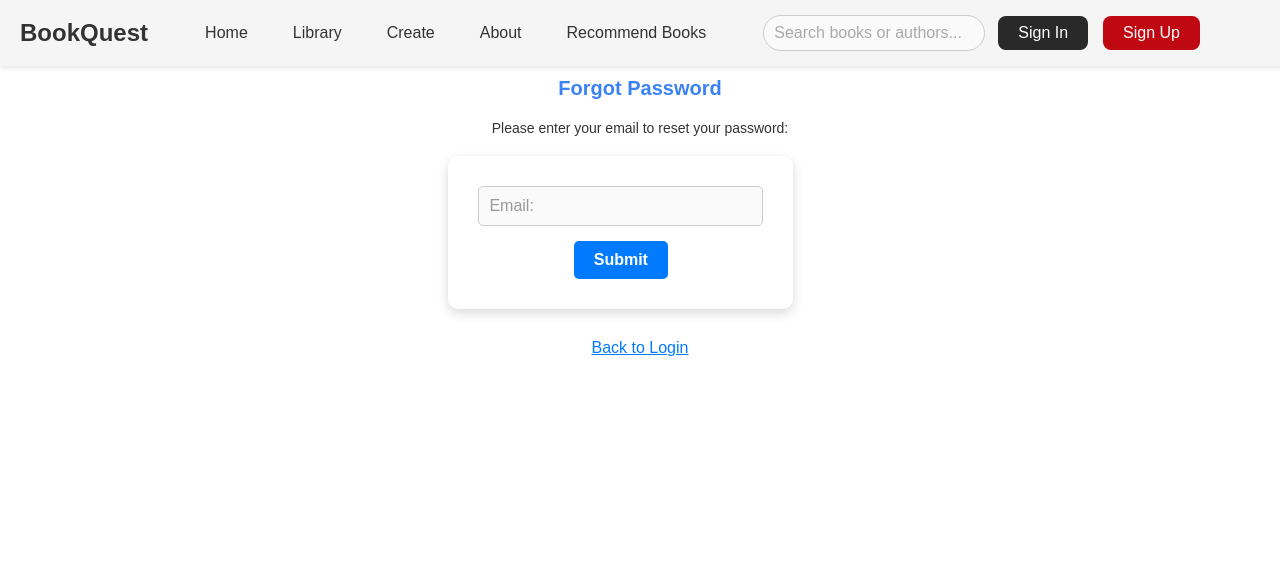
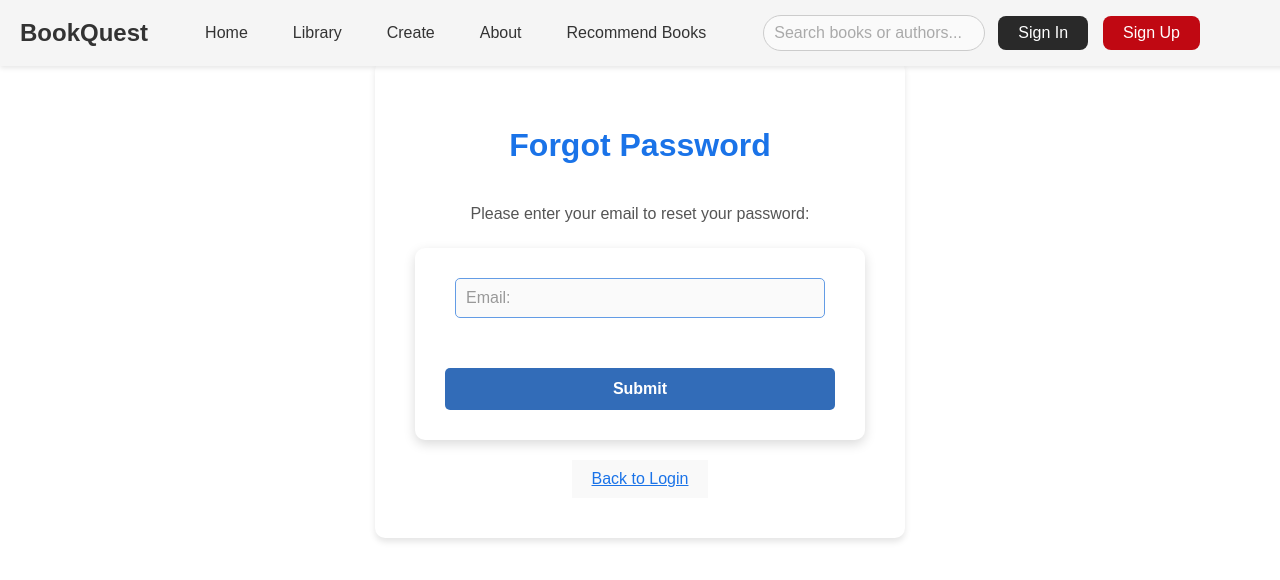
Before and after one commit to vantam3/Capstone1_FE, a React (Create React App) app in the folder book_web/: page /login in a window 1280 px wide. Both pictures are taken after a click on the button "Forgot password?". Shown: the top 580 px of the page. Built offline with nearby package versions, Linux system fonts and the light colour scheme.

Commit message:
fix forgot

```diff
--- a/book_web/src/pages/Login/Login.css
+++ b/book_web/src/pages/Login/Login.css
@@ -213,3 +213,169 @@ background-color: #f0f0f0;
 .button_cancel:focus {
 outline: none;
 }
+/* Forgot Password Section */
+.forgot-password-box {
+  background-color: white;
+  padding: 40px;
+  border-radius: 10px;
+  box-shadow: 0 4px 6px rgba(0, 0, 0, 0.1);
+  max-width: 450px; /* Increased width for better balance */
+  width: 90%; /* Responsive width */
+  display: flex;
+  flex-direction: column;
+  align-items: center;
+  justify-content: center;
+  margin: 0 auto; /* Centers the box */
+}
+
+.forgot-password-box h2 {
+  font-size: 32px;
+  color: #1a73e8;
+  margin-bottom: 25px; /* Slightly increased spacing for balance */
+  display: flex;
+  flex-direction: column;
+  align-items: center;
+  justify-content: center;
+}
+
+.forgot-password-box p {
+  font-size: 16px;
+  margin-bottom: 25px;
+  color: #555; /* Subtle darker shade for better readability */
+  text-align: center;
+}
+
+/* Input Fields for Confirmation Code and Password Reset */
+.forgot-password-box input {
+  width: 100%;
+  padding: 12px; /* Increased padding for better touch targets */
+  font-size: 16px;
+  border: 1px solid #639ce5;
+  border-radius: 5px;
+  margin-bottom: 20px;
+  text-align: left; /* Left-align input text */
+}
+
+/* Submit and Reset Buttons */
+.button_forgot,
+.button_reset {
+  width: 100%; /* Full width for balanced alignment */
+  padding: 12px;
+  font-size: 16px;
+  background-color: #326cb8;
+  color: white;
+  border: none;
+  border-radius: 5px;
+  cursor: pointer;
+  margin-top: 10px;
+}
+
+.button_forgot:hover,
+.button_reset:hover {
+  background-color: #639ce5;
+}
+
+/* Back to Login Button */
+.button_cancel {
+  background-color: #f9f9f9;
+  color: #1a73e8;
+  font-size: 16px;
+  text-decoration: underline;
+  margin-top: 20px;
+  padding: 10px 20px;
+  border: none;
+  cursor: pointer;
+}
+
+.button_cancel:hover {
+  color: #0056b3;
+  background-color: #f0f0f0;
+}
+
+/* Labels for Inputs */
+.forgot-password-box label {
+  display: block;
+  margin-bottom: 5px;
+  font-size: 14px;
+  color: #639ce5;
+  text-align: left;
+  width: 100%;
+}
+
+/* Success Message for Reset */
+.success-message {
+  color: #28a745;
+  font-size: 16px;
+  margin-bottom: 20px;
+  text-align: center;
+}
+
+/* Error Message for Validation */
+.error-message {
+  color: #c00812;
+  font-size: 16px;
+  margin-bottom: 20px;
+  text-align: center;
+}
+/* Reset Password Form */
+.forgot-password-box form {
+  width: 100%;
+  display: flex;
+  flex-direction: column;
+  align-items: center;
+  gap: 20px; /* Add space between form fields */
+}
+
+.forgot-password-box form div {
+  width: 100%;
+  display: flex;
+  flex-direction: column;
+  align-items: flex-start;
+}
+
+.forgot-password-box label {
+  font-size: 14px;
+  color: #639ce5;
+  margin-bottom: 5px;
+  text-align: left;
+  width: 100%;
+}
+
+.forgot-password-box input {
+  width: calc(100% - 20px); /* Add padding within input */
+  padding: 10px;
+  font-size: 16px;
+  border: 1px solid #639ce5;
+  border-radius: 5px;
+  box-sizing: border-box; /* Ensure padding doesn't overflow */
+}
+
+/* Reset Password Button */
+.button_reset {
+  width: 50%;
+  padding: 10px;
+  font-size: 16px;
+  background-color: #326cb8;
+  color: white;
+  border: none;
+  border-radius: 5px;
+  cursor: pointer;
+  text-align: center;
+}
+
+.button_reset:hover {
+  background-color: #639ce5;
+}
+
+/* Ensure Form Alignment */
+.forgot-password-box form {
+  margin: 0 auto;
+  text-align: center;
+}
+
+.forgot-password-box div {
+  display: flex;
+  flex-direction: column;
+  align-items: center;
+  width: 100%;
+}
--- a/book_web/src/pages/Login/Login.js
+++ b/book_web/src/pages/Login/Login.js
@@ -12,47 +12,34 @@ const LoginForm = () => {
   const navigate = useNavigate();
   const [modalMessage, setModalMessage] = useState("");
   const [modalType, setModalType] = useState("");
-  const [showForgotPassword, setShowForgotPassword] = useState(false); // Toggle forgot password form
-  const [forgotEmail, setForgotEmail] = useState(""); // Email for forgot password
+  const [showForgotPassword, setShowForgotPassword] = useState(false);
+  const [forgotEmail, setForgotEmail] = useState("");
+  const [confirmationCode, setConfirmationCode] = useState("");
+  const [newPassword, setNewPassword] = useState("");
+  const [confirmNewPassword, setConfirmNewPassword] = useState(""); // Added for confirm password
+  const [isCodeSent, setIsCodeSent] = useState(false);
 
   const handleSubmit = async (e) => {
     e.preventDefault();
-    setModalMessage(""); // Reset message
+    setModalMessage("");
 
     try {
       const response = await axios.post("http://localhost:8000/api/login/", { email, password });
       const { token, user } = response.data;
 
-      // Lưu token và id vào localStorage
       localStorage.setItem("token", token);
-      localStorage.setItem("user_id", user.id); // Lưu user_id vào localStorage
+      localStorage.setItem("user_id", user.id);
 
-      // Cập nhật thông tin người dùng vào context
       setUser(user);
       setFormLogin(true);
 
-      // Hiển thị thông báo thành công
       setModalMessage("Login successful!");
       setModalType("success");
 
-      try {
-        const adminResponse = await axios.get("http://localhost:8000/api/admin_dashboard/", {
-          headers: { Authorization: `Bearer ${token}` },
-        });
-        setTimeout(() => {
-          setModalMessage("");
-          if (adminResponse.status === 200 && adminResponse.data.message === "Welcome Admin!") {
-            navigate("/admin");
-          }
-        }, 1000);
-      } catch (adminResponse) {
-        if (adminResponse.status == 403) {
       setTimeout(() => {
         setModalMessage("");
         navigate("/");
       }, 1000);
-        }
-      }
     } catch (err) {
       setModalMessage(err.response?.data?.message || "Login failed. Please try again.");
       setModalType("error");
@@ -65,15 +52,42 @@ const LoginForm = () => {
     setModalType("success");
 
     try {
-      const response = await axios.post("http://localhost:8000/api/forgot-password/", {
+      await axios.post("http://localhost:8000/api/forgot-password/", {
         email: forgotEmail,
       });
-      setModalMessage("Password reset email sent successfully!");
+      setModalMessage("Confirmation code sent to your email!");
       setModalType("success");
-      setForgotEmail(""); // Clear email field after successful submission
-      setShowForgotPassword(false); // Return to login form
+      setIsCodeSent(true);
     } catch (error) {
-      setModalMessage(error.response?.data?.error || "Failed to send password reset email.");
+      setModalMessage(error.response?.data?.error || "Failed to send confirmation code.");
+      setModalType("error");
+    }
+  };
+
+  const handleResetPasswordSubmit = async (e) => {
+    e.preventDefault();
+
+    if (newPassword !== confirmNewPassword) {
+      setModalMessage("New password and confirmation password do not match!");
+      setModalType("error");
+      return;
+    }
+
+    try {
+      await axios.post("http://localhost:8000/api/reset-password/", {
+        email: forgotEmail,
+        confirmation_code: confirmationCode,
+        new_password: newPassword,
+      });
+      setModalMessage("Password reset successfully!");
+      setModalType("success");
+      setForgotEmail("");
+      setConfirmationCode("");
+      setNewPassword("");
+      setConfirmNewPassword(""); // Clear confirmation password
+      setShowForgotPassword(false);
+    } catch (error) {
+      setModalMessage(error.response?.data?.error || "Failed to reset password.");
       setModalType("error");
     }
   };
@@ -92,6 +106,8 @@ const LoginForm = () => {
       {showForgotPassword ? (
         <div className="forgot-password-box">
           <h2>Forgot Password</h2>
+          {!isCodeSent ? (
+            <div>
               <p>Please enter your email to reset your password:</p>
               <form onSubmit={handleForgotPasswordSubmit}>
                 <input
@@ -105,6 +121,47 @@ const LoginForm = () => {
                   Submit
                 </button>
               </form>
+            </div>
+          ) : (
+            <div>
+              <p>Enter the confirmation code and set a new password:</p>
+              <form onSubmit={handleResetPasswordSubmit}>
+                <div>
+                  <label>Confirmation Code:</label>
+                  <input
+                    type="text"
+                    value={confirmationCode}
+                    onChange={(e) => setConfirmationCode(e.target.value)}
+                    required
+                    placeholder="Confirmation Code:"
+                  />
+                </div>
+                <div>
+                  <label>New Password:</label>
+                  <input
+                    type="password"
+                    value={newPassword}
+                    onChange={(e) => setNewPassword(e.target.value)}
+                    required
+                    placeholder="New Password:"
+                  />
+                </div>
+                <div>
+                  <label>Confirm New Password:</label>
+                  <input
+                    type="password"
+                    value={confirmNewPassword}
+                    onChange={(e) => setConfirmNewPassword(e.target.value)}
+                    required
+                    placeholder="Confirm New Password:"
+                  />
+                </div>
+                <button type="submit" className="button_reset">
+                  Reset Password
+                </button>
+              </form>
+            </div>
+          )}
           <button onClick={() => setShowForgotPassword(false)} className="button_cancel">
             Back to Login
           </button>
```
Lines whose indentation alone changed are shown as unchanged.
